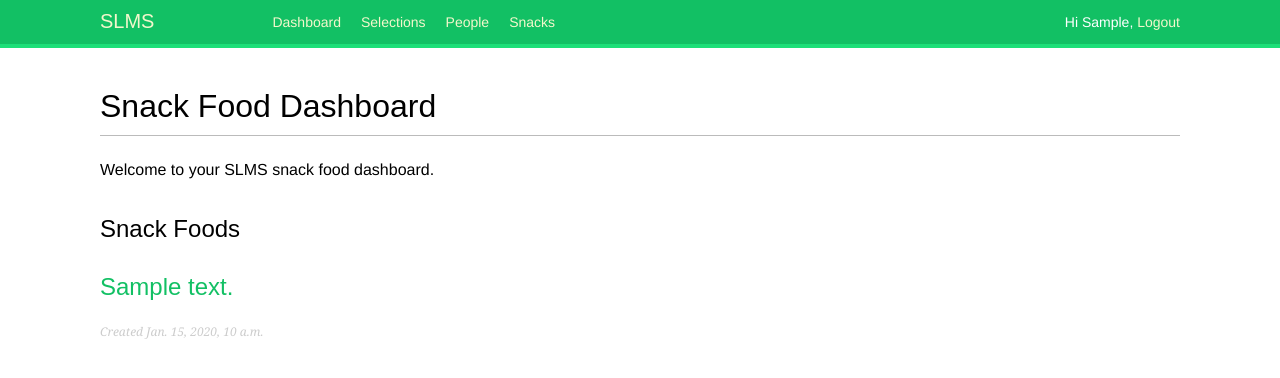
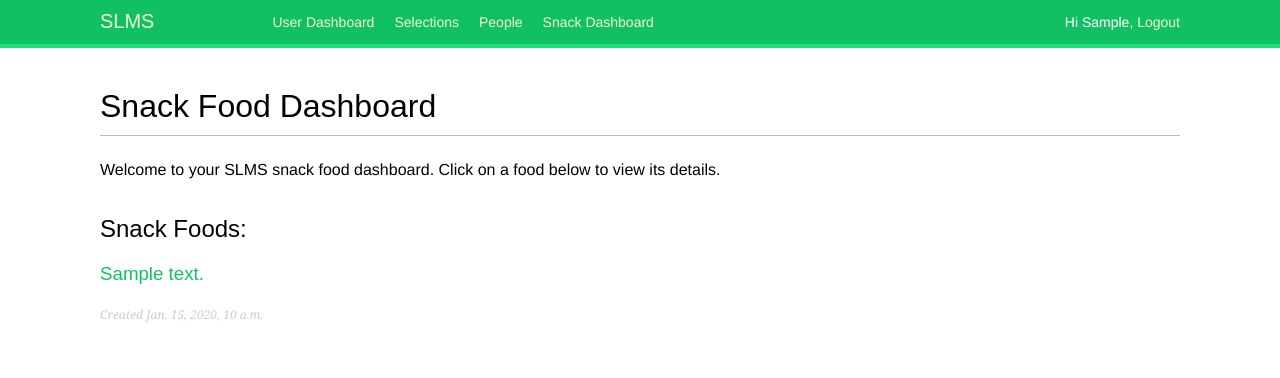
Before and after one commit to rscottjohnson/SLMSv2, a Django app: page /snack/list/ in a window 1280 px wide. Shown: the top 378 px of the page. Run offline with Django 3.2, Linux system fonts and the light colour scheme; a user stored in the database is signed in; tables that the repository leaves empty hold one stand-in row (values such as "Sample post"); some libraries are stand-ins or nearby versions; some web fonts are replaced.

Commit message:
Added food functionality, edited syling items

```diff
--- a/account/templates/account/dashboard.html
+++ b/account/templates/account/dashboard.html
@@ -6,7 +6,7 @@
   <p>Welcome to your SLMS user dashboard.  You have created {{ total_selections_created }} selection{{ total_selections_created|pluralize }}.</p>
   {% endwith %}
   <p>You can also <a href="{% url "edit" %}">edit your profile</a> or <a href="{% url "password_change" %}">change your password</a>.</p>
-  <h2>What's happening</h2>
+  <h2>What's happening:</h2>
   <div id="action-list">
     {% for action in actions %}
       {% include "actions/action/detail.html" %}
--- a/account/templates/account/user/list.html
+++ b/account/templates/account/user/list.html
@@ -6,9 +6,9 @@
     {% for user in users %}
       <div class="user">
         <div class="info">
-          <a href="{{ user.get_absolute_url }}" class="title">
+          <p><a href="{{ user.get_absolute_url }}" class="title">
             {{ user.get_full_name }}
-          </a>
+          </a></p>
         </div>
       </div>
       {% endfor %}
--- a/account/templates/base.html
+++ b/account/templates/base.html
@@ -3,6 +3,7 @@
 <html>
   <head>
     <title>{% block title %}{% endblock %}</title>
+
     <link href="{% static "css/base.css" %}" rel="stylesheet">
   </head>
   <body>
@@ -10,9 +11,15 @@
       <span class="logo">SLMS</span>
       {% if request.user.is_authenticated %}
         <ul class="menu">
-          <li {% if section == "dashboard" %} class="selected" {% endif %}>
-            <a href="{% url "dashboard" %}">Dashboard</a>
-          </li>
+          {% if request.user.is_staff %}
+            <li {% if section == "dashboard" %} class="selected" {% endif %}>
+              <a href="{% url "dashboard" %}">User Dashboard</a>
+            </li>
+          {% else %}
+            <li {% if section == "dashboard" %} class="selected" {% endif %}>
+              <a href="{% url "dashboard" %}">Dashboard</a>
+            </li>
+          {% endif %}
           <li {% if section == "selections" %} class="selected" {% endif %}>
             <a href="{% url "selections:list" %}">Selections</a>
           </li>
@@ -21,7 +28,7 @@
           </li>
           {% if request.user.is_staff %}
             <li {% if section == "counts" %} class="selected" {% endif %}>
-              <a href="{% url 'snack:count_list' %}">Snacks</a>
+              <a href="{% url 'snack:count_list' %}">Snack Dashboard</a>
             </li>
           {% endif %}
         </ul>
--- a/snack/templates/snack/count/list.html
+++ b/snack/templates/snack/count/list.html
@@ -3,8 +3,10 @@
 {% block content %}
   <h1>Snack Count Dashboard</h1>
   <p>Welcome to your SLMS snack count dashboard.</p>
-  <p>You can also <a href="{% url 'snack:count_create' %}">create a new snack count</a>.</p>
-  <h2>Snack Counts</h2>
+  <p>You can also <a href="{% url 'snack:count_create' %}">create a new snack count</a> or <a href="{% url 'snack:food_list' %}">view available snack foods</a>.</p>
+  <!-- <a class="btn btn-success" href="{% url 'snack:count_create' %}" role="button">New Snack Count</a> -->
+  <!-- <a class="btn btn-success" href="{% url 'snack:food_list' %}" role="button">View Snack Foods</a> -->
+  <h2>Snack Counts:</h2>
   {% for count in counts %}
     <h2>
       <a href="{{ count.get_absolute_url }}">
--- a/snack/templates/snack/food/detail.html
+++ b/snack/templates/snack/food/detail.html
@@ -7,4 +7,5 @@
   </p>
   <p>Category: {{ food.category}}</p>
   <p>Inventory: {{ food.inventory }}</p>
+  <p><a href="{% url 'snack:food_edit' id=food.id %}">Edit</a></p>
 {% endblock %}
--- a/snack/templates/snack/food/list.html
+++ b/snack/templates/snack/food/list.html
@@ -2,18 +2,18 @@
 {% block title %}Snack Foods{% endblock %}
 {% block content %}
   <h1>Snack Food Dashboard</h1>
-  <p>Welcome to your SLMS snack food dashboard.</p>
+  <p>Welcome to your SLMS snack food dashboard.  Click on a food below to view its details.</p>
   <!-- <p>You can also <a href="{% url 'snack:count_create' %}">create a new snack count</a>.</p> -->
-  <h2>Snack Foods</h2>
+  <h2>Snack Foods:</h2>
   {% for food in foods %}
     <!-- <div>
       <h2><a href="">{{ food.description }}</a></h2>
     </div> -->
-    <h2>
+    <h3>
       <a href="{{ food.get_absolute_url }}">
         {{ food.description }}
       </a>
-    </h2>
+    </h3>
     <p class="date">
       Created {{ food.created }}
     </p>
--- a/snack/urls.py
+++ b/snack/urls.py
@@ -1,4 +1,4 @@
-from snack.views import CountListView
+from snack.views import CountListView, food_create
 from django.urls import path
 from . import views
 
@@ -13,6 +13,8 @@ urlpatterns = [
   path('<int:year>/<int:month>/<int:day>/<slug:count>/', views.count_detail, name='count_detail'),
   path('list/', views.food_list, name='food_list'),
   path('list/<int:id>/', views.food_detail, name='food_detail'),
+  path('list/create/', views.food_create, name='food_create'),
+  path('list/<int:id>/edit', views.food_edit, name='food_edit'),
 ]
 
 # app_name = 'food'
--- a/snack/views.py
+++ b/snack/views.py
@@ -3,7 +3,7 @@ from .models import Count, Food
 from django.core.paginator import Paginator, EmptyPage, PageNotAnInteger
 from django.views.generic import ListView
 from django.contrib.auth.decorators import login_required
-from .forms import CountCreateForm, CountEditForm
+from .forms import CountCreateForm, CountEditForm, FoodCreateForm, FoodEditForm
 from django.contrib import messages
 from django.utils.text import slugify
 from django.utils import timezone
@@ -92,3 +92,52 @@ def food_list(request):
 def food_detail(request, id):
   food = get_object_or_404(Food, id=id)
   return render(request, 'snack/food/detail.html', {'food': food})
+
+@login_required
+# def count_edit(request, year, month, day, count):
+def food_edit(request, id):
+  # count = get_object_or_404(Count, slug=count, status='published', publish__year=year, publish__month=month, publish__day=day)
+  food = get_object_or_404(Food, id=id)
+  if request.method == 'POST':
+    form = FoodEditForm(request.POST, instance=food)
+    # form = CountEditForm(instance=count, data=request.POST)
+    # profile_form = ProfileEditForm(instance=request.user.profile, data=request.POST, files=request.FILES)
+    if form.is_valid():
+      form.save(commit=False)
+      # food.author=request.user
+      food.created = timezone.now()
+      food.save()
+      # profile_form.save()
+      # Post a message to the user
+      messages.success(request, 'Food updated successfully')
+      # return redirect('count_detail', pk=count.pk)
+      return redirect(food.get_absolute_url())
+    else:
+      messages.error(request, 'Error updating food')
+  else:
+    # form = CountEditForm(instance=request.user)
+    form = FoodEditForm(instance=food)
+    # profile_form = ProfileEditForm(instance=request.user.profile)
+  return render(request, 'snack/food/edit.html', {'form': form})
+
+@login_required
+def food_create(request):
+  if request.method == 'POST':
+    # the form is sent
+    form = FoodCreateForm(data=request.POST)
+    if form.is_valid():
+      cd = form.cleaned_data
+      new_item = form.save(commit=False)
+      # assign the user to the item
+      # new_item.user=request.user
+      # new_item.author=request.user
+      # new_item.slug=slugify(new_item.title)
+      new_item.save()
+      # create_action(request.user, 'made selection', new_item)
+      messages.success(request, 'Food added successfully')
+      # redirect to new created item detail view
+      return redirect(new_item.get_absolute_url())
+  else:
+    # build form with data provided via GET
+    form = FoodCreateForm(data=request.GET)
+  return render(request, 'snack/food/create.html', {'section': 'food', 'form': form})
```
Also changed, not shown: snack/forms.py (+11 -1 lines), snack/templates/snack/food/create.html (+10 -0 lines).
